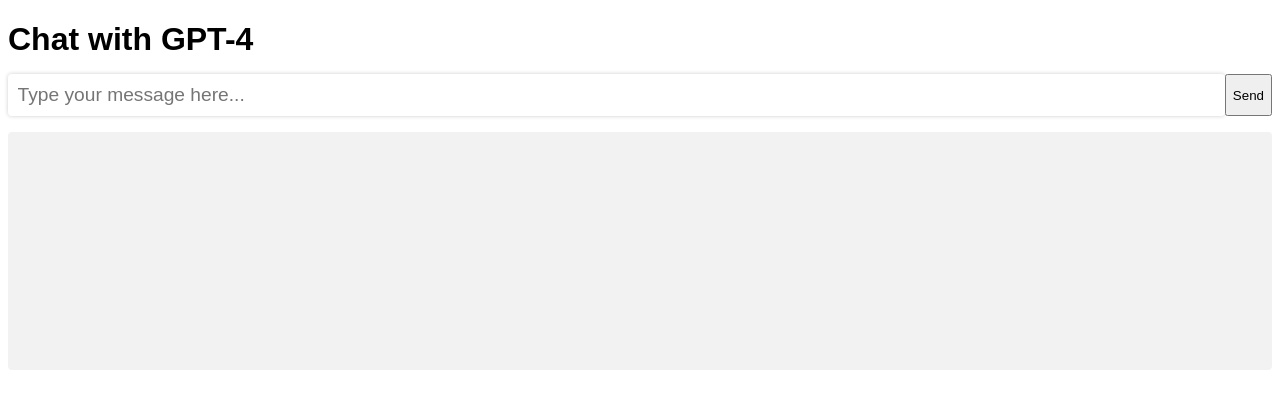
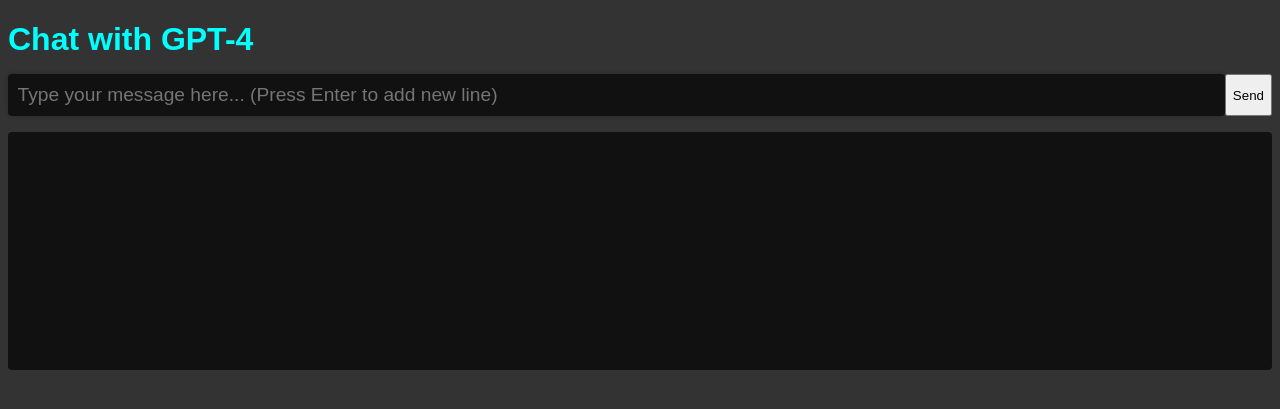
Before and after one commit to nitesh-jaswal/chatgpt-template-maker, a Flask app: page / in a window 1280 px wide. Shown: the top 409 px of the page. Run offline with Flask 2, Linux system fonts and the light colour scheme; parts of the project's set-up code (start-up, migrations or seed data) failed here and were passed over.

Commit message:
clean up the page and make it pretty

```diff
--- a/py/src/templates/index.html
+++ b/py/src/templates/index.html
@@ -5,6 +5,8 @@
     <style>
       body {
         font-family: Arial, sans-serif;
+        background-color: #333333;
+        color: #00ffff;
       }
       h1 {
         font-size: 2em;
@@ -22,6 +24,10 @@
         border-radius: 4px;
         border: none;
         box-shadow: 0 0 4px rgba(0, 0, 0, 0.2);
+        background-color: #111111;
+        color: #00ffff;
+        white-space: pre-wrap;
+        word-wrap: break-word;
       }
       input[type="submit"] {
         margin-left: 0.5em;
@@ -36,7 +42,7 @@
       }
       #chat-log {
         padding: 1em;
-        background-color: #f2f2f2;
+        background-color: #111111;
         border-radius: 4px;
         min-height: 200px;
         font-size: 1.2em;
@@ -50,7 +56,7 @@
   <body>
     <h1>Chat with GPT-4</h1>
     <form id="chat-form">
-      <input type="text" id="user-input" name="content" placeholder="Type your message here...">
+      <input type="text" id="user-input" name="content" placeholder="Type your message here... (Press Enter to add new line)">
       <button type="submit">Send</button>
     </form>
     <div id="chat-log"></div>
@@ -74,8 +80,8 @@
           };
           xhr.open('POST', '/chat', true);
           xhr.setRequestHeader('Content-type', 'application/x-www-form-urlencoded');
-          xhr.send('content=' + content);
-          chatLog.innerHTML += '<p>' + 'You: ' + content + '</p>';
+          xhr.send('content=' + encodeURIComponent(content));
+          chatLog.innerHTML += '<p>' + 'You: ' + content.replace(/\n/g, '<br>') + '</p>';
           chatLog.scrollTop = chatLog.scrollHeight;
           userInput.value = '';
         }
```
